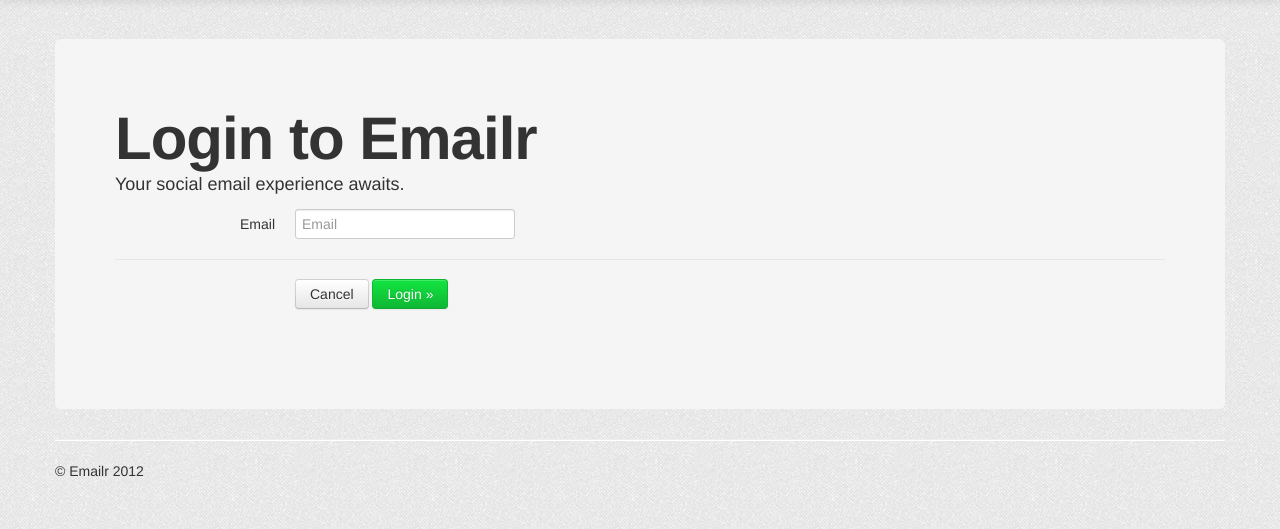
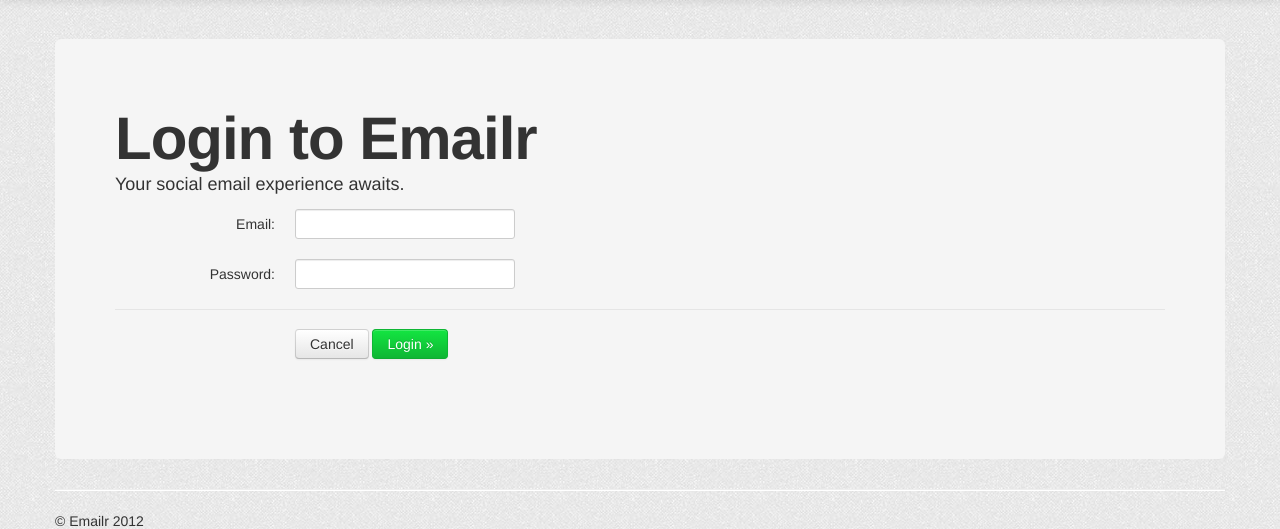
Before and after one commit to cargo8/PennAppsF12, a Django app: page /login/ in a window 1280 px wide. Shown: the part 71-600 px from the top of the page. Run offline with Django 3.2, Linux system fonts and the light colour scheme; parts of the project's set-up code (start-up, migrations or seed data) failed here and were passed over; some libraries are stand-ins or nearby versions.

Commit message:
login view

```diff
--- a/emailr/forms.py
+++ b/emailr/forms.py
@@ -12,3 +12,7 @@ class EmailForm(forms.ModelForm):
     class Meta:
         model = Email
         exclude = 'attachments'
+
+class LoginForm(forms.Form):
+    email = forms.EmailField()
+    password = forms.CharField(widget=forms.PasswordInput)
--- a/emailr/views.py
+++ b/emailr/views.py
@@ -4,6 +4,7 @@ from django.template.loader import render_to_string
 from django.shortcuts import render_to_response, redirect
 from django.views.generic.simple import direct_to_template
 from django.contrib.auth.forms import UserCreationForm
+from django.contrib.auth import authenticate
 import SmtpApiHeader
 import json
 import re
@@ -42,7 +43,18 @@ def signup(request):
     return render_to_response("signup.html", c)
 
 def login(request):
-    return render_to_response('login.html')
+    if request.method == 'POST':
+        form = LoginForm(request.POST)
+        user = authenticate(username=form['email'], password=form['password'])
+        if user is not None:
+            redirect(home)
+        else:
+            render_to_response('login.html', {'form':form})
+    else:
+        form = LoginForm()
+
+    c = RequestContext(request, {'form': form})
+    return render_to_response("login.html", c)
 
 def home(request):
     pass
--- a/templates/login.html
+++ b/templates/login.html
@@ -7,14 +7,21 @@
   <h1>Login to Emailr</h1>
   <p>Your social email experience awaits.</p>
   <p>
-    <form class="form-horizontal">
+	<form class="form-horizontal" action="." method="post">
+    {% csrf_token %}
 	  <div class="control-group">
-	    <label class="control-label" for="inputEmail">Email</label>
+	    <label class="control-label" for="email">Email:</label>
 	    <div class="controls">
-	      <input type="text" id="inputEmail" placeholder="Email">
+	      {{form.email }}
 	    </div>
 	  </div>
 
+	  <div class="control-group">
+	    <label class="control-label" for="password">Password:</label>
+	    <div class="controls">
+	      {{ form.password }}
+	    </div>
+	  </div>
 		<div class="form-actions">
 		  <a href="/"><button type="button" class="btn">Cancel</button></a>
 		  <button type="submit" class="btn btn-primary">Login &raquo;</button>
```
